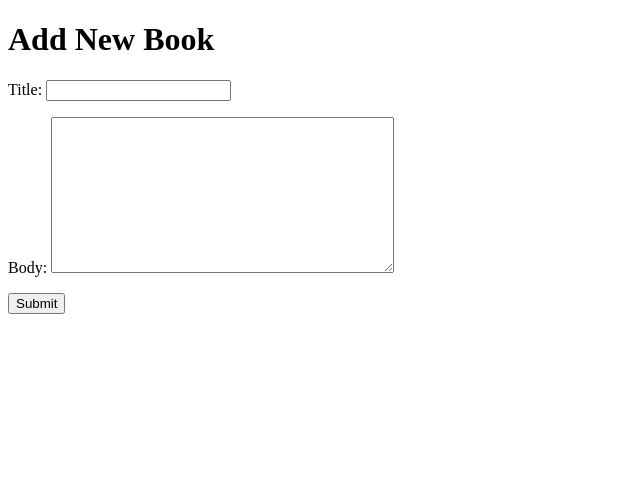
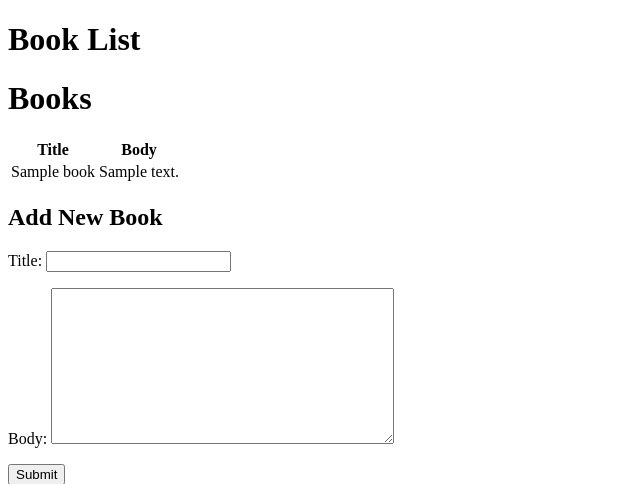
Before and after one commit to recodeyo1ko/book-site-django, a Django app: page /books/create/ in a window 1280 px wide. Shown: the top 484 px of the page, without its empty margins (0-640 px from the left). Run offline with Django 4.2, Linux system fonts and the light colour scheme; tables that the repository leaves empty hold one stand-in row (values such as "Sample post").

Commit message:
ルーティングの整理

```diff
--- a/src/book_site/templates/books/book_form.html
+++ /dev/null
@@ -1,14 +0,0 @@
-<!DOCTYPE html>
-<html lang="en">
-  <head>
-    <meta charset="UTF-8" />
-    <title>Book Form</title>
-  </head>
-  <body>
-    <h1>Add New Book</h1>
-    <form method="post">
-      {% csrf_token %} {{ form.as_p }}
-      <button type="submit">Submit</button>
-    </form>
-  </body>
-</html>
--- a/src/book_site/templates/books/index.html
+++ b/src/book_site/templates/books/index.html
@@ -25,5 +25,10 @@
         {% endfor %}
       </tbody>
     </table>
+    <h2>Add New Book</h2>
+    <form method="post" action="{% url 'book_create' %}">
+      {% csrf_token %} {{ form.as_p }}
+      <button type="submit">Submit</button>
+    </form>
   </body>
 </html>
--- a/src/book_site/views.py
+++ b/src/book_site/views.py
@@ -9,7 +9,8 @@ def home(request):
 
 def book_index(request):
     books = Book.objects.all()
-    return render(request, 'books/index.html', {'books': books})
+    form = BookForm()
+    return render(request, 'books/index.html', {'books': books, 'form': form})
 
 def book_show(request):
     return render(request, 'books/show.html')
@@ -20,7 +21,8 @@ def book_create(request):
         form = BookForm(request.POST)
         if form.is_valid():
             form.save()
-            return render(request, 'books/index.html')
     else:
         form = BookForm()
-    return render(request, 'books/book_form.html', {'form': form})
+    books = Book.objects.all()
+    form = BookForm()
+    return render(request, 'books/index.html', {'books': books, 'form': form})
```
